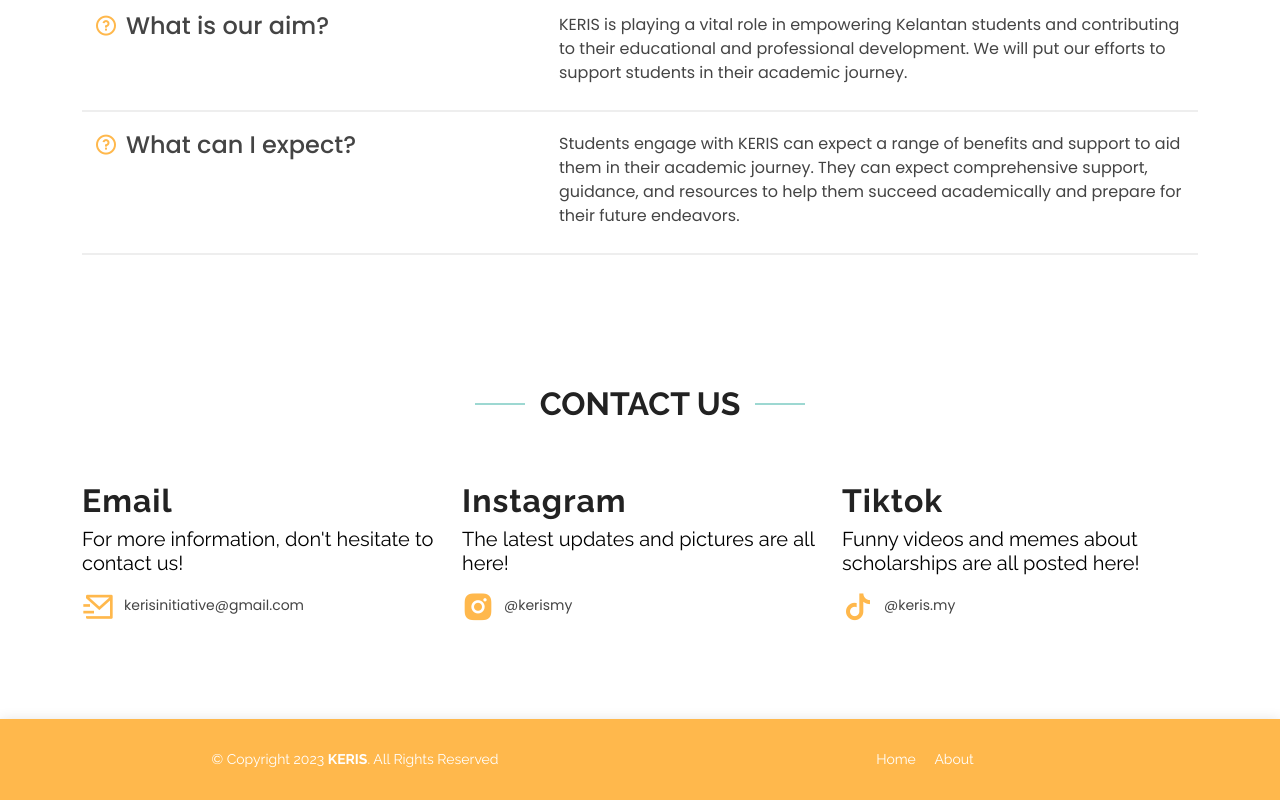
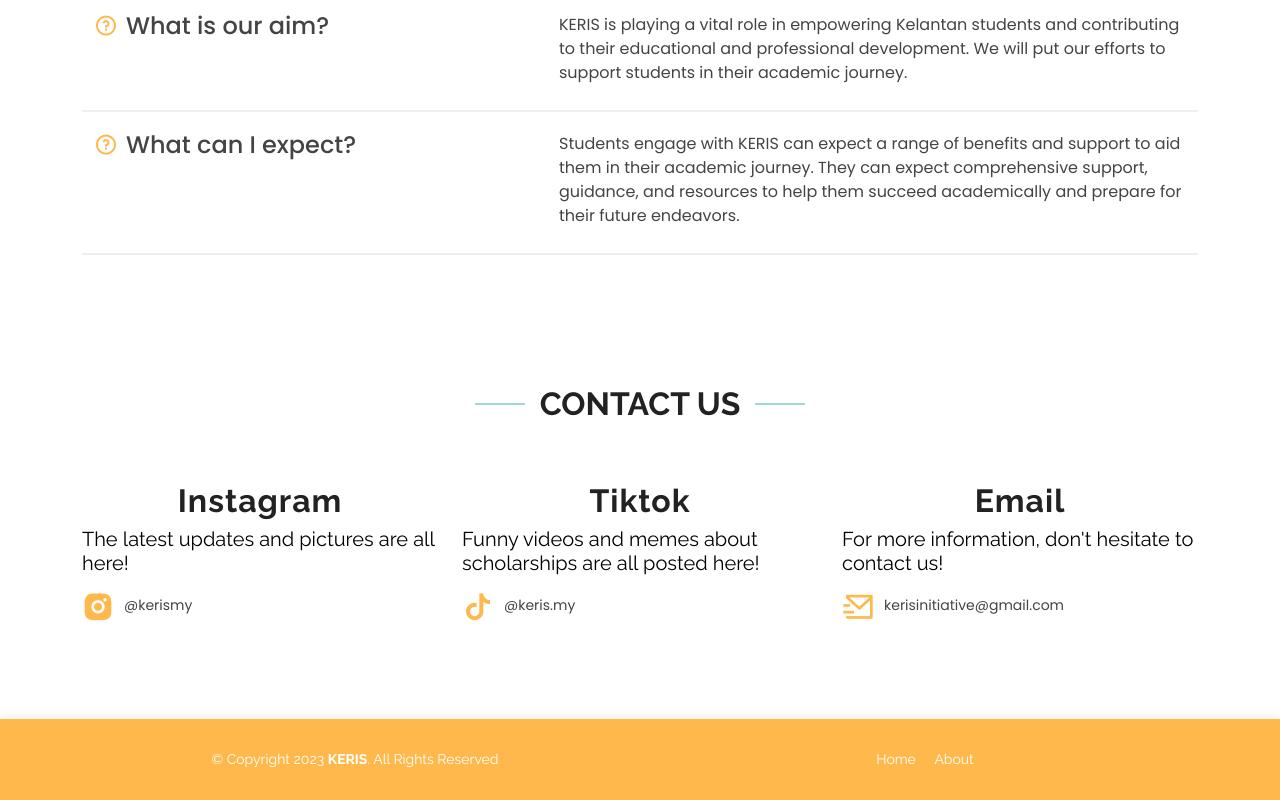
Before and after one commit to kerisinitiative/keris, a plain HTML site: page index.html in a window 1280 px wide. Shown: the part 1940-2740 px from the top of the page. Drawn offline with nearby package versions, Linux system fonts and the light colour scheme; a small style sheet from the web is missing; files whose address does not match are found by name.

Commit message:
Changed target of Linktree

```diff
--- a/index.html
+++ b/index.html
@@ -90,7 +90,7 @@
           </h2>
           <div data-aos="fade-up" data-aos-delay="800">
             <a href="https://linktr.ee/keris.my" data-aos="fade-up" data-aos-delay="1000"
-              class=" btn-get-started scrollto">
+              class=" btn-get-started scrollto" target="_blank">
               Check Out Our <b>Linktree</b>!
             </a>
           </div>
@@ -659,26 +659,10 @@
 
         <div class="row d-flex justify-content-center">
 
-          <!-- EMAIL -->
-          <div class="col-lg-4 col-md-10 col-sm-12" data-aos="fade-up" data-aos-delay="100">
-            <div class="contact-about">
-              <h3>Email</h3>
-              <p>For more information, don't hesitate to contact us!</p>
-            </div>
-            <div class="info">
-
-              <div>
-                <i class="ri-mail-send-line"></i>
-                <p>kerisinitiative@gmail.com</p>
-              </div>
-
-            </div>
-          </div>
-
           <!-- IG -->
           <div class="col-lg-4 col-md-10 col-sm-12" data-aos="fade-up" data-aos-delay="100">
             <div class="contact-about">
-              <h3>Instagram</h3>
+              <h3 class="text-center">Instagram</h3>
               <p>The latest updates and pictures are all here!</p>
             </div>
             <a href="https://www.instagram.com/kerismy/" target="_blank">
@@ -694,7 +678,7 @@
           <!-- TIKTOK -->
           <div class="col-lg-4 col-md-10 col-sm-12" data-aos="fade-up" data-aos-delay="100">
             <div class="contact-about">
-              <h3>Tiktok</h3>
+              <h3 class="text-center">Tiktok</h3>
               <p>Funny videos and memes about scholarships are all posted here!</p>
             </div>
             <a href="https://www.tiktok.com/@keris.my?lang=en" target="_blank">
@@ -705,6 +689,22 @@
                 </div>
               </div>
             </a>
+          </div>
+
+          <!-- EMAIL -->
+          <div class="col-lg-4 col-md-10 col-sm-12" data-aos="fade-up" data-aos-delay="100">
+            <div class="contact-about">
+              <h3 class="text-center">Email</h3>
+              <p>For more information, don't hesitate to contact us!</p>
+            </div>
+            <div class="info">
+
+              <div>
+                <i class="ri-mail-send-line"></i>
+                <p>kerisinitiative@gmail.com</p>
+              </div>
+
+            </div>
           </div>
 
           <!--
```
